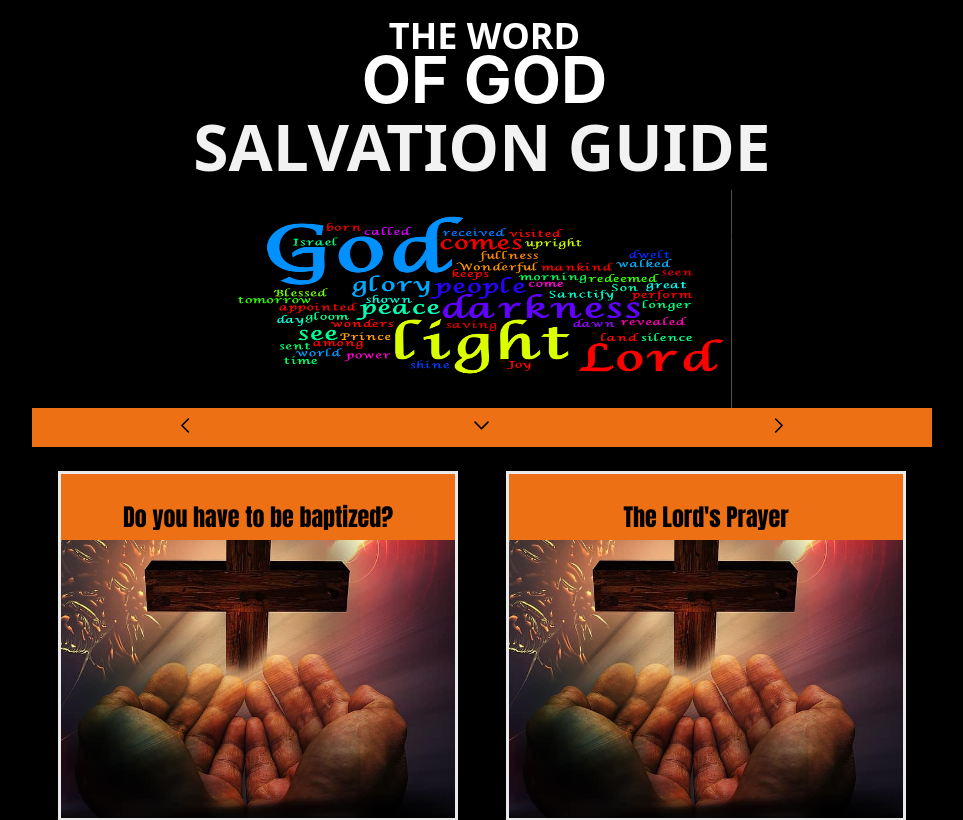
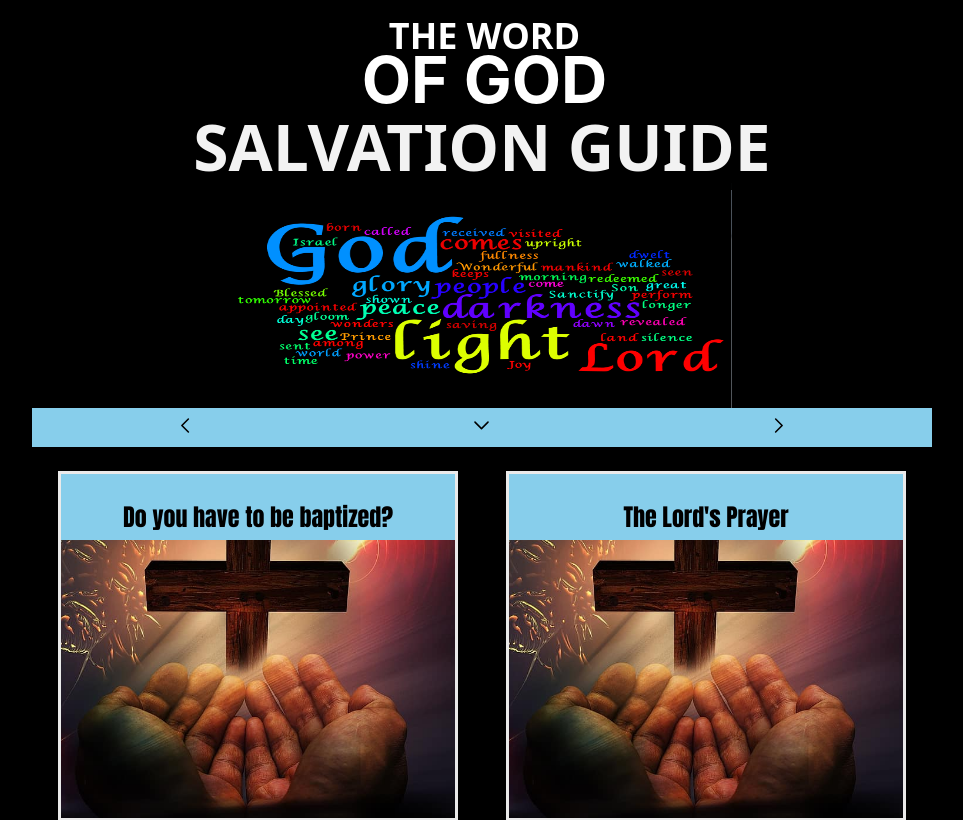
Before and after one commit to jnutt367/salvation-guide, a Next.js app: page / in a window 1280 px wide. Shown: the top 820 px of the page, without its empty margins (158-1121 px from the left). Built offline with nearby package versions, Linux system fonts and the light colour scheme.

Commit message:
Update Home.module.css

```diff
--- a/styles/Home.module.css
+++ b/styles/Home.module.css
@@ -77,7 +77,7 @@
     display: grid;
     place-items: center;
     max-height: 700px;
-   border: 50px 0 10px solid #ED7014;
+   border: 50px 0 10px solid skyblue;
     opacity: 1;
 }
 .footer {
@@ -216,7 +216,7 @@
 }
 
 .nav {
-    background-color: #ED7014;
+    background-color: skyblue;
     opacity: 1;
     padding: 5px;
     display: flex;
@@ -296,7 +296,7 @@
     font-family: monospace;
 }
 .chapter {
-    background-color: #ED7014;
+    background-color: skyblue;
     color: black;
     opacity: 1;
     position: sticky;
@@ -321,7 +321,7 @@
     display: inline;
     color: black;
     opacity: 1;
-    border: 6px solid #ffa500;
+    border: 6px solid skyblue;
     background-image: url(/paper.jpg);
     background-repeat: no-repeat;
     background-size: cover;
```
